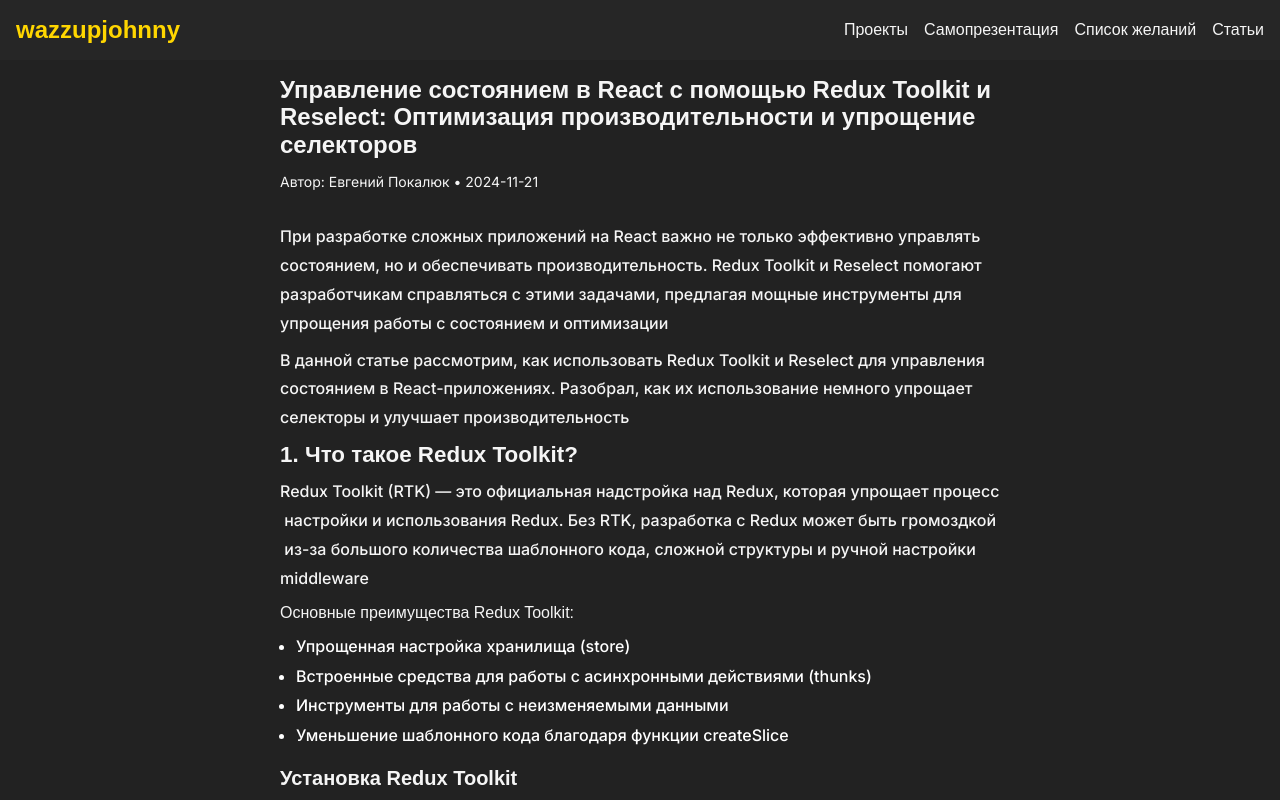
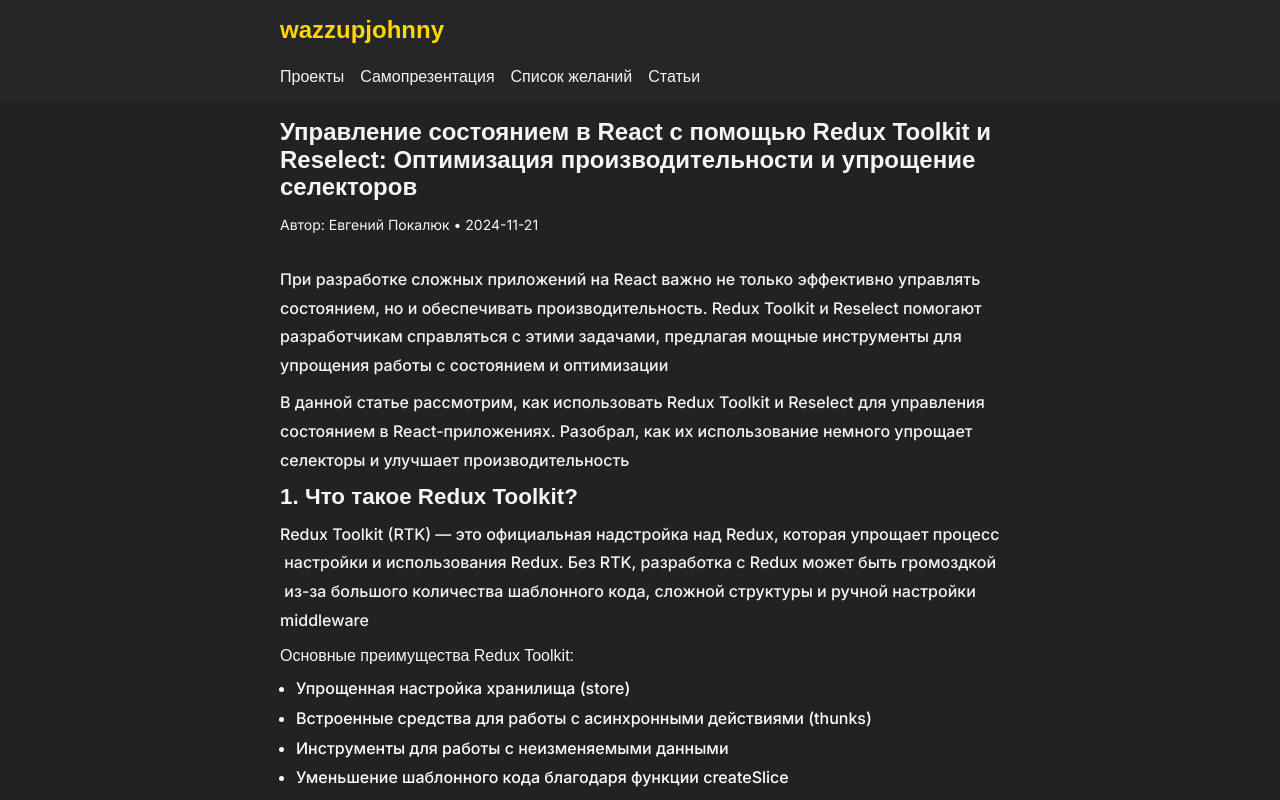
Before and after one commit to eugenepokalyuk/wazzupjohnny, a React (Vite) app: page /articles/redux-reselect in a window 1280 px wide. Shown: the top 800 px of the page. Built offline with nearby package versions, Linux system fonts and the light colour scheme; a web font is replaced by a local one.

Commit message:
refs 2 update

```diff
--- a/src/components/units/Header/Header.module.scss
+++ b/src/components/units/Header/Header.module.scss
@@ -1,19 +1,29 @@
 @import 'src/styles/index';
 
-.box {
-  @include glass($width_xlg);
-
-  display: flex;
-  flex-direction: row;
-  justify-content: space-between;
-  align-items: center;
-
+.header {
   height: 100%;
   width: 100%;
 
   padding: gap(4);
 
   background: $background_1;
+}
+
+.box {
+  @include glass(720px);
+
+  display: flex;
+  flex-direction: column;
+  justify-content: center;
+  align-items: flex-start;
+  gap: gap(6);
+
+  @include lg_down {
+    flex-direction: row;
+    justify-content: space-between;
+    align-items: center;
+    gap: gap(2);
+  }
 }
 
 .logo {
--- a/src/components/units/Header/Header.tsx
+++ b/src/components/units/Header/Header.tsx
@@ -56,7 +56,8 @@
   ];
 
   return (
-    <header className={classes.box}>
+    <header className={classes.header}>
+      <div className={classes.box}>
         <div className={classes.logo}>
           <Link to={Urls.Home}>{'wazzupjohnny'}</Link>
         </div>
@@ -68,6 +69,7 @@
         </div>
 
         {isMenuOpen && <NavigationMobile RouteLinks={RouteLinks} />}
+      </div>
     </header>
   );
 };
--- a/src/components/units/Header/components/NavigationDesktop/NavigationDesktop.module.scss
+++ b/src/components/units/Header/components/NavigationDesktop/NavigationDesktop.module.scss
@@ -1,15 +1,14 @@
 @import 'src/styles/index';
 
 .nav_links {
+  z-index: 1;
   position: relative;
 
   display: flex;
   flex-direction: row;
-  justify-content: center;
+  justify-content: flex-start;
   align-items: center;
   gap: gap(4);
-
-  z-index: 1;
 
   @media (max-width: $width_md) {
     display: none;
```
Lines whose indentation alone changed are shown as unchanged.
